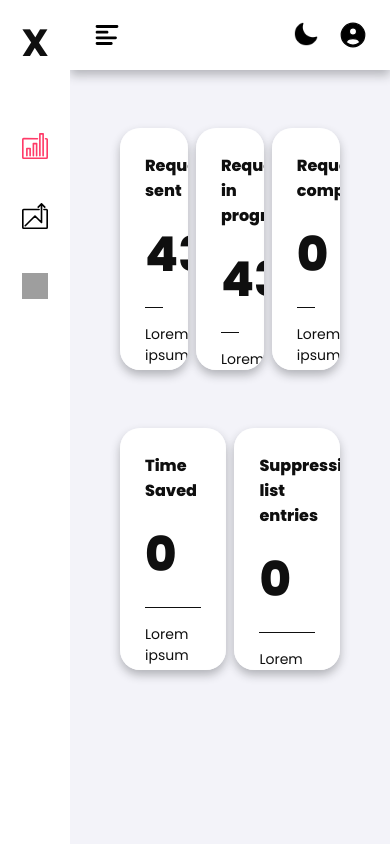
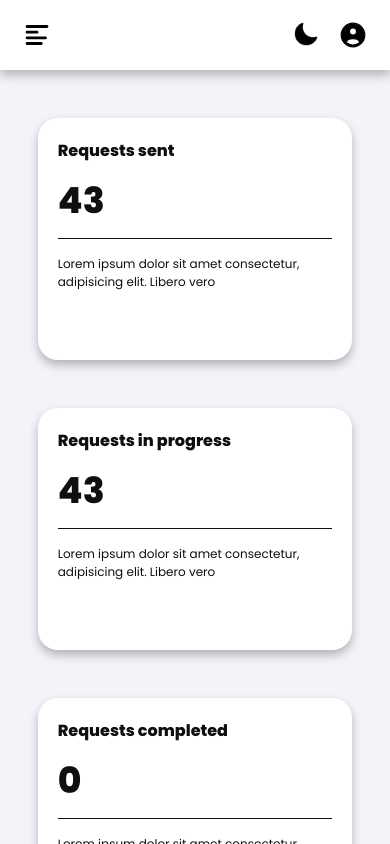
Before and after one commit to BlinSahatqija/projectx, a Vue app: page /dashboard/requests in a window 390 px wide. Built offline with nearby package versions, Linux system fonts and the light colour scheme; grey boxes are pictures that could not be loaded; what vue-signature-pad would draw is missing.

Commit message:
responsive addtion

```diff
--- a/src/views/Home.vue
+++ b/src/views/Home.vue
@@ -74,7 +74,7 @@
     </div>
 
 </div>
-<div class="plans container">
+<div class="plans container" id="plansContainer">
     <div class="individual-plan plan">
         <h3 class="plan-title">Solo Plan</h3>
         <div class="plan-prices">
--- a/src/views/dashboard/Dashboard.vue
+++ b/src/views/dashboard/Dashboard.vue
@@ -1,5 +1,5 @@
 <template>
-    <Signature v-if="hasSignature" @close="hasSignature = false"/>
+<Signature v-if="hasSignature" @close="hasSignature = false" />
 <div style="display: flex;">
     <div :class="['dashboard-menu-wrapper', { 'menu-wrapper-closed': isMenuClosed }]">
         <h1 class="logo">X</h1>
@@ -30,10 +30,41 @@
             </router-link>
         </div>
     </div>
+
+
+    <div :class="[ 'side-menu-mobile', { 'side-menu-mobile-opened': !isMenuClosed }]">
+        <h1 class="logo">X</h1>
+        <div class="dashboard-menu">
+            <router-link to="/dashboard/requests" active-class="active" :class="['dashboard-menu-link', { 'dashboard-menu-link-closed': isMenuClosed }]">
+                <div class="menu-link-icon-wrapper">
+                    <div class="menu-link-icon icon">
+                        <img src="../../assets/icons/dashboard-menu-icon.svg">
+                    </div>
+                </div>
+                <p v-if="!isMenuClosed">Dashboard</p>
+            </router-link>
+            <router-link to="/dashboard/details" active-class="active" :class="['dashboard-menu-link', { 'dashboard-menu-link-closed': isMenuClosed }]">
+                <div class="menu-link-icon-wrapper">
+                    <div class="menu-link-icon icon">
+                        <img src="../../assets/icons/details-dashboard-menu-icon.svg">
+                    </div>
+                </div>
+                <p v-if="!isMenuClosed">Detailed View</p>
+            </router-link>
+            <router-link to="/dashboard/subscription" active-class="active" :class="['dashboard-menu-link', { 'dashboard-menu-link-closed': isMenuClosed }]">
+                <div class="menu-link-icon-wrapper">
+                    <div class="menu-link-icon icon">
+                        <img src="../../assets/icons/subscription-icon.svg">
+                    </div>
+                </div>
+                <p v-if="!isMenuClosed">Subscription</p>
+            </router-link>
+        </div>
+    </div>
+
     <div class="dashboard-content-wrapper">
         <header>
-            <div
-            :class="['icon-wrapper hamburger-icon-wrapper', { 'hamburger-icon-wrapper-closed': isMenuClosed }]">
+            <div :class="['icon-wrapper hamburger-icon-wrapper', { 'hamburger-icon-wrapper-closed': isMenuClosed }]">
                 <div class="hamburger-icon icon" @click="toggleMenu()">
                     <img src="../../assets/icons/hamburger-icon.svg">
                 </div>
@@ -51,7 +82,6 @@
     </div>
 </div>
 </template>
-
 
 <script>
 import DarkModeToggle from '@/components/DarkModeToggle.vue';
@@ -74,17 +104,15 @@ export default {
             this.isMenuClosed = !this.isMenuClosed;
         },
     },
-    mounted(){
-        if(window.innerWidth < 770){
+    mounted() {
+        if (window.innerWidth < 770) {
             this.isMenuClosed = true;
         }
     }
 };
 </script>
 
-
 <style scoped>
-
 /* 212529 side menu and cards
 292E32  top menu
 1A1D21 bg */
@@ -99,6 +127,7 @@ export default {
     transition: 0.3s ease;
     padding: 20px;
     overflow: hidden;
+    background-color: var(--dashboard-side-bg);
 }
 
 .menu-wrapper-closed {
@@ -109,6 +138,7 @@ export default {
     font-size: 42px;
     text-align: center;
     margin-bottom: 60px;
+    color: white;
 }
 
 .dashboard-menu-link {
@@ -118,10 +148,12 @@ export default {
     flex-wrap: nowrap;
     align-items: center;
     cursor: pointer;
+
 }
 
 .dashboard-menu-link p {
     font-size: 18px;
+    color: white;
 }
 
 .dashboard-menu-link-closed {
@@ -145,32 +177,33 @@ export default {
     height: 34px;
     cursor: pointer;
     transition: 0.3s ease;
+
 }
 
+.dashboard-menu-link .menu-link-icon,
 [data-theme="dark"] .icon {
     filter: brightness(0) invert(1);
 }
 
-[data-theme="dark"] .dashboard-menu-wrapper {
+/* [data-theme="dark"] .dashboard-menu-wrapper {
     background-color: #212529 !important;
 }
 
-[data-theme="dark"] header  {
+[data-theme="dark"] header {
     background-color: #292E32 !important;
 }
 
-[data-theme="dark"] .dashboard-content-wrapper  {
+[data-theme="dark"] .dashboard-content-wrapper {
     background-color: #1A1D21 !important;
-}
-
+} */
 
 .dashboard-menu-link:hover p,
-.router-link-exact-active p{
+.router-link-exact-active p {
     color: #ff3a67 !important;
 }
 
 .dashboard-menu-link:hover .menu-link-icon,
-    .router-link-exact-active .menu-link-icon{
+.router-link-exact-active .menu-link-icon {
     filter: brightness(0) saturate(100%) invert(44%) sepia(69%) saturate(5587%) hue-rotate(327deg) brightness(107%) contrast(101%);
 }
 
@@ -211,14 +244,14 @@ export default {
 }
 
 .dashboard-content-wrapper {
-    background-color: #F3F3F9;
+    background-color: var(--dashboard-main-bg);
     flex-grow: 1;
     max-height: 100vh;
     overflow: auto;
 }
 
 header {
-    background-color: var(--background-color);
+    background-color: var(--dashboard-header-bg);
     display: flex;
     align-items: center;
     justify-content: space-between;
@@ -234,9 +267,91 @@ header {
     align-items: center;
 }
 
+.side-menu-mobile{
+    display: none;
+}
+
+
+
+/*1680-1080*/
+@media(min-width: 1680px) {}
+
+/*1640-1080*/
+@media(min-width: 1640px) {}
+
+/* 1920-1080 */
+@media (min-width: 1920px) {
+    .dashboard-menu-wrapper {
+        min-width: 300px;
+    }
+
+    .menu-wrapper-closed {
+        min-width: 200px !important;
+    }
+
+    .logo {
+        font-size: 65px;
+        margin-bottom: 60px;
+    }
+
+    .menu-link-icon-wrapper,
+    .menu-link-icon:hover {
+        width: 35px;
+        height: 35px;
+    }
+
+    .dashboard-menu-link-closed .menu-link-icon-wrapper {
+        width: 50px;
+        height: 50px;
+    }
+
+    .dashboard-menu-link-closed .menu-link-icon {
+        width: 45px;
+        height: 45px;
+    }
+
+    .menu-link-icon {
+        width: 50px;
+        height: 50px;
+    }
+
+    .dashboard-menu-link p {
+        font-size: 24px;
+    }
+
+    .dashboard-menu-link {
+        margin-bottom: 60px;
+        gap: 24px;
+    }
+
+    header {
+        padding: 0 30px;
+        height: 100px;
+    }
+
+    .dashboard-header-links {
+        gap: 26px;
+    }
+
+    .icon-wrapper {
+        width: 60px;
+        height: 60px;
+    }
+
+    .user-icon,
+    .hamburger-icon {
+        width: 55px;
+        height: 55px;
+    }
+
+    .icon:hover {
+        width: 65px;
+        height: 65px;
+    }
+}
 
 /* 2304-1440 */
-@media (min-width: 2304px){
+@media (min-width: 2304px) {
     .dashboard-menu-wrapper {
         min-width: 350px;
         padding: 30px;
@@ -250,20 +365,23 @@ header {
         font-size: 65px;
         margin-bottom: 60px;
     }
+
+
+
     .menu-link-icon-wrapper,
     .menu-link-icon:hover {
-        width: 55px;
-        height: 55px;
-    }
-
-    .dashboard-menu-link-closed .menu-link-icon-wrapper {
         width: 45px;
         height: 45px;
     }
 
+    .dashboard-menu-link-closed .menu-link-icon-wrapper {
+        width: 50px;
+        height: 50px;
+    }
+
     .dashboard-menu-link-closed .menu-link-icon {
-        width: 40px;
-        height: 40px;
+        width: 45px;
+        height: 45px;
     }
 
     .menu-link-icon {
@@ -271,15 +389,14 @@ header {
         height: 50px;
     }
 
-    .dashboard-menu-link p{
+    .dashboard-menu-link p {
         font-size: 26px;
     }
+
     .dashboard-menu-link {
         margin-bottom: 60px;
         gap: 24px;
     }
-
-
 
     header {
         padding: 0 30px;
@@ -294,42 +411,37 @@ header {
         width: 65px;
         height: 65px;
     }
-    .user-icon, .hamburger-icon  {
+
+    .user-icon,
+    .hamburger-icon {
         width: 60px;
         height: 60px;
     }
-
-    .icon:hover{
-        width: 65px;
-        height: 65px;
-    }
 }
 
-
 /*2560-1440*/
-@media (min-width: 2560px) {
-
-}
-
+@media (min-width: 2560px) {}
 
 /*2573-1206*/
-@media(min-width: 2573px){
-    .dashboard-menu-wrapper{
+@media(min-width: 2573px) {
+    .dashboard-menu-wrapper {
         min-width: 420px;
         padding: 35px;
     }
+
     .logo {
         font-size: 72px;
         margin-bottom: 80px;
     }
+
     .dashboard-menu-link {
         margin-bottom: 80px;
         gap: 26px;
     }
+
     .dashboard-menu-link p {
         font-size: 30px;
     }
-
 
     header {
         padding: 0 35px;
@@ -346,24 +458,27 @@ header {
         height: 70px;
     }
 
-    .user-icon, .hamburger-icon  {
+    .user-icon,
+    .hamburger-icon {
         width: 60px;
         height: 60px;
     }
 }
 
-
 /*3200-1800*/
-@media(min-width: 3200px){
-    .dashboard-menu-wrapper{
+@media(min-width: 3200px) {
+    .dashboard-menu-wrapper {
         min-width: 480px;
     }
+
     .logo {
         font-size: 82px;
     }
-    .dashboard-menu-link{
+
+    .dashboard-menu-link {
         gap: 30px;
     }
+
     .dashboard-menu-link p {
         font-size: 36px;
     }
@@ -389,9 +504,6 @@ header {
         height: 55px;
     }
 
-
-
-
     header {
         padding: 0 40px;
         height: 150px;
@@ -407,18 +519,20 @@ header {
         height: 80px;
     }
 
-    .user-icon, .hamburger-icon  {
+    .user-icon,
+    .hamburger-icon {
         width: 70px;
         height: 70px;
     }
 }
 
 /*3360-1890 1695*/
-@media(min-width:3360px){
-    .dashboard-menu-wrapper{
+@media(min-width:3360px) {
+    .dashboard-menu-wrapper {
         min-width: 550px;
         padding: 50px;
     }
+
     .logo {
         font-size: 86px;
         margin-bottom: 100px;
@@ -454,8 +568,6 @@ header {
         height: 60px;
     }
 
-
-
     header {
         padding: 0 50px;
         height: 180px;
@@ -471,56 +583,41 @@ header {
         height: 95px;
     }
 
-    .user-icon, .hamburger-icon  {
+    .user-icon,
+    .hamburger-icon {
         width: 85px;
         height: 85px;
     }
 }
 
-/*1680-1080*/
-@media(max-width: 1680px){
-
-}
-
-/*1640-1080*/
-@media(max-width: 1640px){
-
-}
 
 
 /* 1600 - 757 */
-@media (max-width: 1600px) {
-
-}
+@media (max-width: 1600px) {}
 
 /*1536-864*/
-@media(max-width:1536px){
-
-}
+@media(max-width:1536px) {}
 
 /* 1440-990 */
-@media(max-width:1440px){
-
-}
+@media(max-width:1440px) {}
 
 /*1366-768*/
-@media (max-width:1366px){
-
-}
+@media (max-width:1366px) {}
 
 /* 1280-800 */
-@media (max-width:1280px){
+@media (max-width:1280px) {
     .dashboard-menu-wrapper {
         min-width: 220px;
         padding: 16px;
     }
-    .menu-wrapper-closed{
+
+    .menu-wrapper-closed {
         min-width: 90px !important;
     }
 }
 
 /*1134x712*/
-@media(max-width:1134px){
+@media(max-width:1134px) {
     .dashboard-menu-wrapper {
         min-width: 190px;
         padding: 14px;
@@ -533,158 +630,111 @@ header {
 }
 
 /*1024-768*/
-@media (max-width:1024px){
-
-}
-
+@media (max-width:1024px) {}
 
 /* 962x601 */
-@media(max-width: 962px){
+@media(max-width: 962px) {
     .logo {
         font-size: 38px;
     }
 }
 
 /*834-1112*/
-@media(max-width: 834px){
-
-}
-
+@media(max-width: 834px) {}
 
 /* 810x1080 */
-@media(max-width: 810px){
-
-}
+@media(max-width: 810px) {}
 
 /* 800x1280 */
-@media(max-width: 800px){
-
-}
+@media(max-width: 800px) {}
 
 /*778-304*/
-@media(max-width: 778px){
-
-}
-
+@media(max-width: 778px) {}
 
 /* 768x1024 */
-@media(max-width: 768px){
-    .menu-wrapper-closed{
+@media(max-width: 768px) {
+    .menu-wrapper-closed {
         min-width: 70px !important;
     }
 }
 
 /*712-1138*/
-@media(max-width:712px){
-
+@media(max-width:712px) {
+    .hamburger-icon-wrapper {
+        transition: 0.3s ease;
+        z-index: 2;
+    }
 
     .dashboard-menu-wrapper{
+        width: 300px;
         position: absolute;
-        min-width: 200px !important;;
-        background: var(--background-color);
-        z-index: 10;
-    }
-    .menu-wrapper-closed{
-        min-width: 70px !important;
-        position: initial;
+        transform: translateX(0%);
+        transition: 0.3s ease;
+        display: initial;
+        padding: 14px;
+        z-index: 2;
+        height: 100vh;
+        background-color: var(--dashboard-side-bg);
     }
 
-
-    .hamburger-icon-wrapper {
-        margin-left: 200px;
-        transition: 0.3s ease;
-    }
-
-    .hamburger-icon-wrapper-closed {
-        margin-left: 0px;
+    .menu-wrapper-closed{
+        transform: translateX(-100%);
     }
 }
 
-
-
-
-
 /* 601x962 */
-@media(max-width:601px){
-
-
-}
+@media(max-width:601px) {}
 
 /* 577-951 */
-@media(max-width:577px){
-
-}
+@media(max-width:577px) {}
 
 /* 540-960 */
-@media(max-width:540px){
-
-}
+@media(max-width:540px) {}
 
 /*480-800*/
-@media (max-width:480px) {
-
-}
+@media (max-width:480px) {}
 
 /*425-*/
-@media(max-width:425px){
-
-}
+@media(max-width:425px) {}
 
 /*414-736 617   */
 @media (max-width:414px) {
-    .hamburger-icon-wrapper {
-        margin-left: 180px;
-    }
-
-    .hamburger-icon-wrapper-closed {
-        margin-left: 0px;
+    .dashboard-menu-wrapper {
+        width: 280px;
     }
 }
 
 /*390 x 844*/
-@media(max-width:390px){
+@media(max-width:390px) {
     .icon-wrapper {
         width: 34px;
         height: 34px;
     }
 }
 
+/*384-640*/
+@media(max-width:384px) {
+    .dashboard-menu-wrapper {
+        width: 260px;
+    }
+}
 
-/*384-640*/
-@media(max-width:384px){
+/*375*/
+@media(max-width:375px) {
 
 }
 
-/*375*/
-@media(max-width:375px){
-    .dashboard-menu-wrapper{
-        min-width: 180px !important;
-    }
-    .menu-wrapper-closed{
-        min-width: 70px !important;
-    }
-
-    .hamburger-icon-wrapper {
-        margin-left: 160px;
-    }
-
-    .hamburger-icon-wrapper-closed {
-        margin-left: 0px;
-    }
-
-    .dashboard-header-links {
-        gap: 10px;
+/*360x640*/
+@media(max-width:360px) {
+    .dashboard-menu-wrapper {
+        width: 220px;
     }
 }
 
-
-/*360x640*/
-@media(max-width:360px){
-
+/*320x568*/
+@media(max-width:320px) {
+    .dashboard-menu-wrapper {
+        width: 200px;
     }
-
-/*320x568*/
-@media(max-width:320px){
-
 }
 </style>
--- a/src/views/dashboard/DashboardRequests.vue
+++ b/src/views/dashboard/DashboardRequests.vue
@@ -131,190 +131,274 @@ export default {
 }
 
 
+/*1640-1080*/
+@media(min-width: 1640px) {
+    .card-description {
+        font-size: 16px;
+    }
+}
 
-/* 2304-1440 */
-@media (min-width: 2304px){
+/*1680-1080*/
+@media(min-width: 1680px) {}
+
+
+/* 1920-1080 */
+@media (min-width: 1920px) {
     .dashboard-card-wrapper {
         height: 300px;
     }
     .card-status {
         font-size: 24px;
+    }
+
+    .card-value {
+        font-size: 56px;
+    }
+
+    .card-description {
+        font-size: 18px;
+    }
+}
+
+/* 2304-1440 */
+@media (min-width: 2304px) {
+    .dashboard-card-wrapper {
+        height: 350px;
+    }
+    .card-status {
+        font-size: 26px;
         margin-bottom: 22px;
     }
 
     .card-value {
-        font-size: 56px;
+        font-size: 60px;
         padding-bottom: 22px;
     }
 
     .card-description {
-        font-size: 18px;
+        font-size: 20px;
         padding-top: 22px;
     }
 }
 
-
 /*2560-1440*/
 @media (min-width: 2560px) {
+    .card-status {
+        font-size: 26px;
+        margin-bottom: 22px;
+    }
 
+    .card-value {
+        font-size: 64px;
+        padding-bottom: 22px;
+    }
+
+    .card-description {
+        font-size: 22px;
+    }
+}
+
+/*2573-1206*/
+@media(min-width: 2573px) {
+}
+
+/*3200-1800*/
+@media(min-width: 3200px) {
+    .dashboard-card-wrapper {
+        height: 380px;
+    }
+    .card-status {
+        font-size: 34px;
+        margin-bottom: 24px;
+    }
+
+    .card-value {
+        font-size: 74px;
+        padding-bottom: 24px;
+    }
+
+    .card-description {
+        font-size: 24px;
+        padding-top: 26px;
+    }
+}
+
+/*3360-1890 1695*/
+@media(min-width:3360px) {
+    .dashboard-card-wrapper {
+        height: 400px;
+    }
+    .card-status {
+        font-size: 40px;
+        margin-bottom: 24px;
+    }
+
+    .card-value {
+        font-size: 80px;
+        padding-bottom: 24px;
+    }
+
+    .card-description {
+        font-size: 26px;
+        padding-top: 26px;
+    }
 }
 
 
-/*2573-1206*/
-@media(min-width: 2573px){
-
-}
-
-
-/*3200-1800*/
-@media(min-width: 3200px){
-
-}
-
-/*3360-1890 1695*/
-@media(min-width:3360px){
-}
-
-/*1680-1080*/
-@media(max-width: 1680px){
-
-}
-
-/*1640-1080*/
-@media(max-width: 1640px){
-
-}
-
 
 /* 1600 - 757 */
-@media (max-width: 1600px) {
-
-}
+@media (max-width: 1600px) {}
 
 /*1536-864*/
-@media(max-width:1536px){
-
-}
+@media(max-width:1536px) {}
 
 /* 1440-990 */
-@media(max-width:1440px){
-
+@media(max-width:1440px) {
+    .card-value {
+        font-size: 46px;
+    }
 }
 
 /*1366-768*/
-@media (max-width:1366px){
+@media (max-width:1366px) {
+    .card-value {
+        font-size: 44px;
+    }
 
+    .dashboard-card-wrapper {
+        height: 270px;
+    }
 }
 
 /* 1280-800 */
-@media (max-width:1280px){
-
+@media (max-width:1280px) {
+    .dashborad-cards{
+        padding: 40px;
+    }
 }
 
 /*1134x712*/
-@media(max-width:1134px){
+@media(max-width:1134px) {
+    .card-value {
+        font-size: 40px;
+        padding-bottom: 10px;
+    }
 
+    .card-status {
+        margin-bottom: 10px;
+    }
 }
 
 /*1024-768*/
-@media (max-width:1024px){
-
-}
-
+@media (max-width:1024px) {}
 
 /* 962x601 */
-@media(max-width: 962px){
-
+@media(max-width: 962px) {
 }
 
 /*834-1112*/
-@media(max-width: 834px){
+@media(max-width: 834px) {
 
+    .dashborad-cards>.dashboard-card-wrapper:nth-last-child(-n+2) {
+        width: initial;
+    }
+
+    .dashborad-cards {
+        gap: 20px 0;
+    }
+
+    .dashboard-card-wrapper {
+        width: 48% !important;
+    }
 }
 
-
 /* 810x1080 */
-@media(max-width: 810px){
-
-}
+@media(max-width: 810px) {}
 
 /* 800x1280 */
-@media(max-width: 800px){
-
-}
+@media(max-width: 800px) {}
 
 /*778-304*/
-@media(max-width: 778px){
-
-}
-
+@media(max-width: 778px) {}
 
 /* 768x1024 */
-@media(max-width: 768px){
-
+@media(max-width: 768px) {
 }
 
 /*712-1138*/
-@media(max-width:712px){
-
+@media(max-width:712px) {
 }
 
-
 /* 601x962 */
-@media(max-width:601px){
-
-
+@media(max-width:601px) {
+    .dashborad-cards {
+        padding: 30px;
+    }
 }
 
 /* 577-951 */
-@media(max-width:577px){
-
+@media(max-width:577px) {
+    .dashboard-card {
+        padding: 20px;
+    }
 }
 
 /* 540-960 */
-@media(max-width:540px){
+@media(max-width:540px) {
+    .card-value {
+        font-size: 36px;
+    }
 
+    .card-description {
+        font-size: 12px;
+    }
+
+    .dashboard-card-wrapper {
+        height: 250px;
+    }
 }
 
 /*480-800*/
 @media (max-width:480px) {
+    .dashboard-card-wrapper {
+        width: 75% !important;
+        margin: 0 auto;
+    }
+
+    .dashborad-cards {
+        gap: 40px 0;
+        padding: 40px 10px;
+    }
+}
+
+/*425-*/
+@media(max-width:425px) {}
+
+/*414-736 617   */
+@media (max-width:414px) {
+    .dashboard-card-wrapper {
+        width: 85% !important;
+    }
+}
+
+/*390 x 844*/
+@media(max-width:390px) {
+}
+
+/*384-640*/
+@media(max-width:384px) {
+}
+
+/*375*/
+@media(max-width:375px) {
 
 }
 
-/*425-*/
-@media(max-width:425px){
-
-}
-
-/*414-736 617   */
-@media (max-width:414px) {
-
-}
-
-/*390 x 844*/
-@media(max-width:390px){
-
-}
-
-
-/*384-640*/
-@media(max-width:384px){
-
-}
-
-/*375*/
-@media(max-width:375px){
-
-}
-
-
 /*360x640*/
-@media(max-width:360px){
-
+@media(max-width:360px) {
 }
 
 /*320x568*/
-@media(max-width:320px){
-
+@media(max-width:320px) {
 }
 </style>
```
Also changed, not shown: src/assets/styles.css (+14 -0 lines), src/views/dashboard/Subscription.vue (+18 -2 lines). Lines whose indentation alone changed are shown as unchanged.
